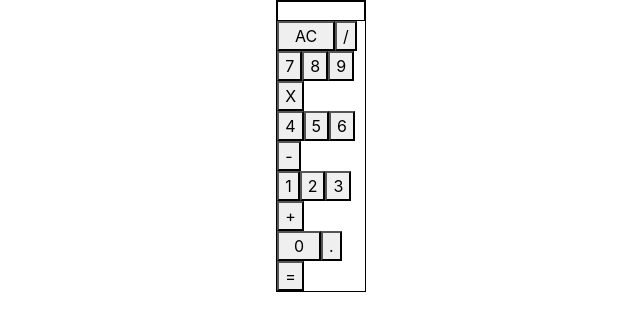
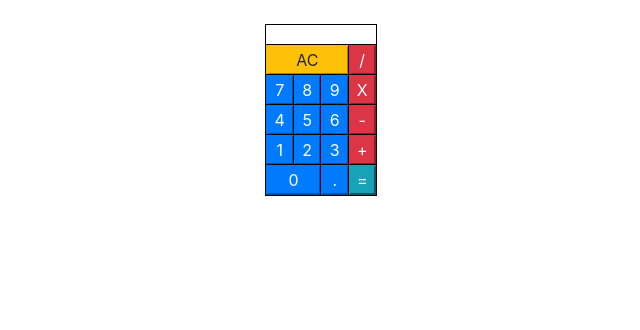
Before and after one commit to ChrisB55/react-calculator, a React (Create React App) app: page / in a window 1280 px wide. Shown: the top 330 px of the page, without its empty margins (319-959 px from the left). Built offline with nearby package versions, Linux system fonts and the light colour scheme.

Commit message:
add bootstrap styling

```diff
--- a/src/App.js
+++ b/src/App.js
@@ -10,33 +10,68 @@ class App extends Component {
           <div id="display"> </div>
         </div>
         <div className="row">
-          <button id="clear">AC</button>
-          <button id="divide"> /</button>
+          <button id="clear" className="btn-warning">
+            AC
+          </button>
+          <button id="divide" className="btn-danger">
+            {' '}
+            /
+          </button>
         </div>
         <div className="row">
-          <button id="7">7</button>
-          <button id="8">8</button>
-          <button id="9">9</button>
-          <button id="multiply">X</button>
+          <button id="7" className="btn-primary">
+            7
+          </button>
+          <button id="8" className="btn-primary">
+            8
+          </button>
+          <button id="9" className="btn-primary">
+            9
+          </button>
+          <button id="multiply" className="btn-danger">
+            X
+          </button>
         </div>
 
         <div className="row">
-          <button id="4">4</button>
-          <button id="5">5</button>
-          <button id="6">6</button>
-          <button id="subtract">-</button>
+          <button id="4" className="btn-primary">
+            4
+          </button>
+          <button id="5" className="btn-primary">
+            5
+          </button>
+          <button id="6" className="btn-primary">
+            6
+          </button>
+          <button id="subtract" className="btn-danger">
+            -
+          </button>
         </div>
 
         <div className="row">
-          <button id="1">1</button>
-          <button id="2">2</button>
-          <button id="3">3</button>
-          <button id="add">+</button>
+          <button id="1" className="btn-primary">
+            1
+          </button>
+          <button id="2" className="btn-primary">
+            2
+          </button>
+          <button id="3" className="btn-primary">
+            3
+          </button>
+          <button id="add" className="btn-danger">
+            +
+          </button>
         </div>
         <div className="row">
-          <button id="zero">0</button>
-          <button id="decimal">.</button>
-          <button id="equal">=</button>
+          <button id="zero" className="btn-primary">
+            0
+          </button>
+          <button id="decimal" className="btn-primary">
+            .
+          </button>
+          <button id="equal" className="btn-info">
+            =
+          </button>
         </div>
       </div>
     );
--- a/src/index.css
+++ b/src/index.css
@@ -14,21 +14,36 @@ code {
 }
 
 #body {
-  border: solid 1px black;
-  height: 30%;
-  width: 7%;
+  height: 168px;
+  width: 110px;
+  margin-top: 25px;
 }
-.container {
-  margin: auto;
-}
+
 #display {
   height: 20px;
   width: 100%;
-  border: solid 1px black;
+  outline: solid 1px black;
 }
 
+.btn-primary {
+  outline: solid 1px black;
+  width: 25%;
+}
+
+.btn-info {
+  outline: solid 1px black;
+  width: 25%;
+}
+.btn-warning {
+  outline: solid 1px black;
+}
+
+.btn-danger {
+  outline: solid 1px black;
+  width: 25%;
+}
 #clear {
-  width: 66%;
+  width: 75%;
 }
 
 #zero {
```
